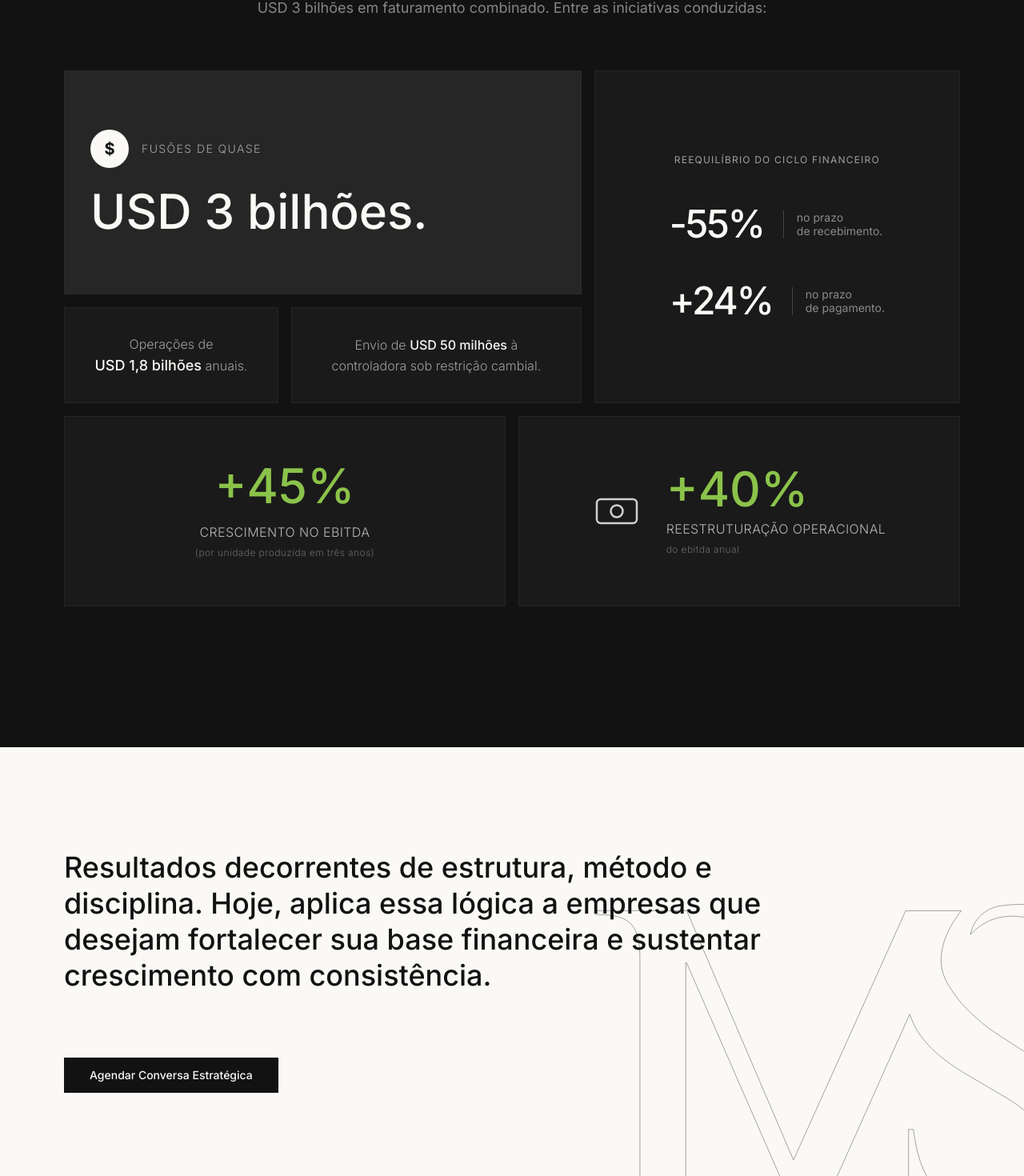
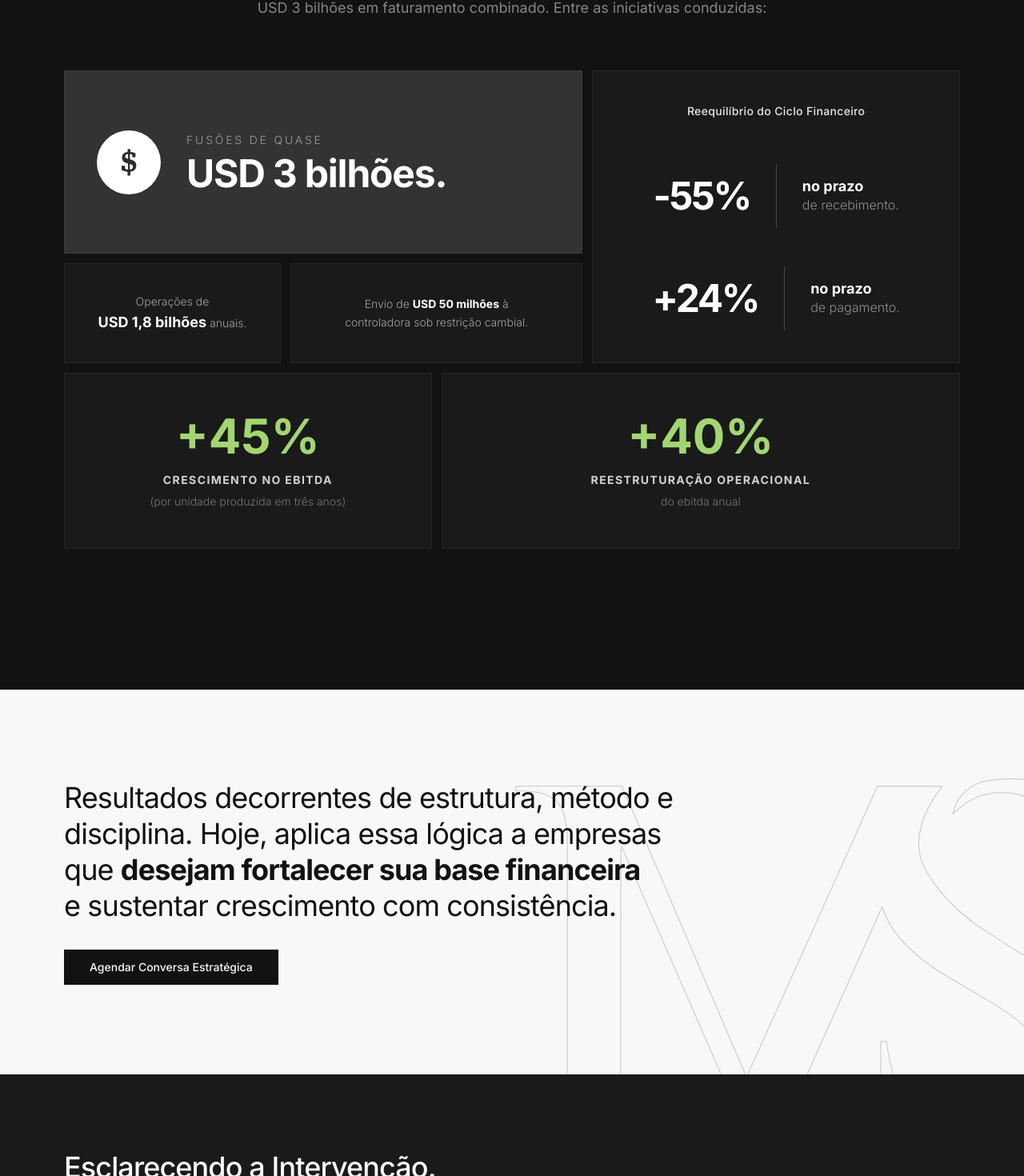
Before and after one commit to Bryanninja/michel-stawicki-web, a Next.js app: page /experiencia in a window 1280 px wide. Shown: the part 1753-3223 px from the top of the page at 80% size. Built offline with nearby package versions, Linux system fonts and the light colour scheme.

Commit message:
feat: adjust across the entire page to match the faithful design.

```diff
--- a/app/components/BentoGrid.tsx
+++ b/app/components/BentoGrid.tsx
@@ -1,53 +1,67 @@
+"use client";
+
 import Container from "./Container";
 import FadeIn from "./FadeIn";
 
 const BentoGrid = () => {
   return (
-    <section className=" mb-24">
+    <section className="mb-24">
       <Container>
         <FadeIn>
-          <div className="grid grid-cols-1 md:grid-cols-12 gap-4  mx-auto">
-            {/* CARD 1: Fusões (Ocupa 7 colunas) */}
-            <div className="md:col-span-7 bg-[#262626] p-8 flex flex-col justify-center gap-6 border border-brand-gray/10 min-h-[280px]">
-              <div className="flex items-center gap-4">
-                <div className="w-12 h-12 rounded-full bg-brand-white flex items-center justify-center text-brand-black font-bold text-xl">
+          <div className="grid grid-cols-1 md:grid-cols-12 gap-3 mx-auto">
+            {/* CARD 1: Fusões (Top Left) */}
+            <div className="md:col-span-7 bg-[#333333] p-10 flex items-center gap-8 min-h-[220px] border border-white/5">
+              <div className="w-20 h-20 rounded-full bg-white flex items-center justify-center shrink-0">
+                <span className="text-surface-hover font-serif text-4xl font-bold">
                   $
+                </span>
               </div>
-                <div className="text-brand-white/60 text-sm uppercase tracking-widest font-light">
+              <div className="flex flex-col">
+                <span className="text-white/50 text-sm uppercase tracking-[0.2em] font-light mb-2">
                   Fusões de quase
-                </div>
-              </div>
-              <div className="text-4xl md:text-6xl font-sans font-medium text-brand-white">
+                </span>
+                <h3 className="text-4xl md:text-5xl font-sans font-bold text-white tracking-tight">
                   USD 3 bilhões.
+                </h3>
               </div>
             </div>
 
-            {/* CARD 2: Ciclo Financeiro (Ocupa 5 colunas e 2 linhas de altura!) */}
-            <div className="md:col-span-5 md:row-span-2 bg-surface p-8 border border-brand-gray/20 flex flex-col items-center justify-center">
-              <div className="text-brand-white/60 text-xs uppercase tracking-widest mb-12 text-center">
+            {/* CARD 2: Ciclo Financeiro (Right - Span 2 Rows) */}
+            <div className="md:col-span-5 md:row-span-2 bg-[#1a1a1a] p-10 border border-white/5 flex flex-col items-center justify-center text-center">
+              <span className="text-white text-sm font-medium tracking-wide mb-14 opacity-90">
                 Reequilíbrio do Ciclo Financeiro
-              </div>
-              <div className="space-y-12">
-                <div className="flex items-center gap-6">
-                  <span className="text-5xl font-sans font-medium text-brand-white tracking-tighter">
+              </span>
+
+              <div className="space-y-12 w-full ">
+                {/* Bloco -55% */}
+                <div className="flex items-center justify-center gap-8">
+                  <span className="text-5xl font-sans font-bold text-white tracking-tighter">
                     -55%
                   </span>
-                  <div className="border-l border-brand-white/20 pl-4">
-                    <span className="text-brand-white/50 text-sm leading-tight block">
+                  {/* A BARRINHA DE SEPARAÇÃO */}
+                  <div className="h-20 w-[1px] bg-white/20 shrink-0" />
+                  <div className="text-left">
+                    <span className="text-white font-bold text-lg block leading-none mb-1">
                       no prazo
-                      <br />
+                    </span>
+                    <span className="text-white/50 text-base font-light block leading-tight">
                       de recebimento.
                     </span>
                   </div>
                 </div>
-                <div className="flex items-center gap-6">
-                  <span className="text-5xl font-sans font-medium text-brand-white tracking-tighter">
+
+                {/* Bloco +24% */}
+                <div className="flex items-center justify-center gap-8">
+                  <span className="text-5xl font-sans font-bold text-white tracking-tighter">
                     +24%
                   </span>
-                  <div className="border-l border-brand-white/20 pl-4">
-                    <span className="text-brand-white/50 text-sm leading-tight block">
+                  {/* A BARRINHA DE SEPARAÇÃO */}
+                  <div className="h-20 w-[1px] bg-white/20 shrink-0" />
+                  <div className="text-left">
+                    <span className="text-white font-bold text-lg block leading-none mb-1">
                       no prazo
-                      <br />
+                    </span>
+                    <span className="text-white/50 text-base font-light block leading-tight">
                       de pagamento.
                     </span>
                   </div>
@@ -55,68 +69,50 @@ const BentoGrid = () => {
               </div>
             </div>
 
-            {/* CARD 3: Operações (Sob o Card 1) */}
-            <div className="md:col-span-3 bg-surface p-8 border border-brand-gray/20 flex flex-col justify-center text-center">
-              <p className="text-brand-white/60 text-base leading-relaxed font-light">
+            {/* CARD 3: Operações (Middle Left) */}
+            <div className="md:col-span-3 bg-surface p-8 border border-white/5 flex items-center justify-center text-center">
+              <p className="text-white/60 text-sm leading-relaxed font-light">
                 Operações de <br />
-                <strong className="text-brand-white font-medium text-lg">
+                <strong className="text-white font-bold text-lg">
                   USD 1,8 bilhões
                 </strong>{" "}
                 anuais.
               </p>
             </div>
 
-            {/* CARD 4: Envio USD (Sob o Card 1) */}
-            <div className="md:col-span-4 bg-surface p-8 border border-brand-gray/20 flex flex-col justify-center text-center">
-              <p className="text-brand-white/60 text-base leading-relaxed font-light">
+            {/* CARD 4: Envio USD (Middle Center) */}
+            <div className="md:col-span-4 bg-surface p-8 border border-white/5 flex items-center justify-center text-center">
+              <p className="text-white/60 text-sm leading-relaxed font-light">
                 Envio de{" "}
-                <strong className="text-brand-white font-medium">
-                  USD 50 milhões
-                </strong>{" "}
-                à controladora sob restrição cambial.
+                <strong className="text-white font-bold">USD 50 milhões</strong>{" "}
+                à <br /> controladora sob restrição cambial.
               </p>
             </div>
 
-            {/* CARD 5: EBITDA 1 (Larga embaixo) */}
-            <div className="md:col-span-6 bg-surface p-14 border border-brand-gray/20 flex flex-col items-center justify-center text-center gap-4">
-              <span className="text-6xl font-sans font-medium text-[#8bc34a]">
+            {/* CARD 5: EBITDA Crescimento (Bottom Left) */}
+            <div className="md:col-span-5 bg-surface p-12 border border-white/5 flex flex-col items-center justify-center text-center">
+              <span className="text-6xl font-sans font-bold text-[#a3d672] mb-4">
                 +45%
               </span>
-              <p className="text-brand-white/70 text-base uppercase tracking-wide font-light max-w-xs">
-                Crescimento no EBITDA <br />
-                <span className="text-xs opacity-50 lowercase">
+              <p className="text-white/80 text-sm uppercase tracking-widest font-bold  leading-tight">
+                Crescimento no EBITDA
+                <span className="block mt-2 text-sm text-white/40 lowercase font-light tracking-normal">
                   (por unidade produzida em três anos)
                 </span>
               </p>
             </div>
 
-            {/* CARD 6: EBITDA 2 (Larga embaixo) */}
-            <div className="md:col-span-6 bg-surface p-14 border border-brand-gray/20 flex flex-col md:flex-row items-center justify-center gap-8">
-              <div className="opacity-80">
-                <svg
-                  width="60"
-                  height="60"
-                  viewBox="0 0 24 24"
-                  fill="none"
-                  stroke="white"
-                  strokeWidth="1"
-                >
-                  <rect x="2" y="6" width="20" height="12" rx="2" />
-                  <circle cx="12" cy="12" r="3" />
-                  <path d="M6 12h.01M18 12h.01" />
-                </svg>
-              </div>
-              <div className="text-center md:text-left">
-                <div className="text-6xl font-sans font-medium text-[#8bc34a] mb-2">
+            {/* CARD 6: EBITDA Reestruturação (Bottom Right - SEM ÍCONE) */}
+            <div className="md:col-span-7 bg-surface p-12 border border-white/5 flex flex-col items-center justify-center text-center">
+              <span className="text-6xl font-sans font-bold text-[#a3d672] mb-4">
                 +40%
-                </div>
-                <p className="text-brand-white/70 text-base uppercase tracking-wide font-light">
-                  Reestruturação operacional <br />
-                  <span className="text-xs opacity-50 lowercase">
+              </span>
+              <p className="text-white/80 text-sm uppercase tracking-widest font-bold leading-tight">
+                Reestruturação operacional
+                <span className="block mt-2 text-sm text-white/40 lowercase font-light tracking-normal">
                   do EBITDA anual
                 </span>
               </p>
-              </div>
             </div>
           </div>
         </FadeIn>
--- a/app/components/Cta.tsx
+++ b/app/components/Cta.tsx
@@ -1,60 +1,66 @@
 import Button from "./Button";
 import Container from "./Container";
 import FadeIn from "./FadeIn";
+import { ReactNode } from "react";
 
 interface CtaProps {
-  title: string;
-  description?: string; // Opcional, alguns CTAs podem não ter
-  showLogo?: boolean; // Se true, mostra o MS gigante no fundo
+  title: ReactNode; // Mudamos para ReactNode para você poder usar <b> em partes do texto
+  description?: string;
+  variant?: "centered" | "left"; // Controla o layout
+  showLogo?: boolean;
 }
+
+// ... (mantenha os imports)
 
 export default function Cta({
   title,
   description,
+  variant = "centered",
   showLogo = false,
 }: CtaProps) {
+  const isLeft = variant === "left";
+
   return (
-    <section className="bg-brand-white py-32 relative overflow-hidden">
-      {/* Logo "MS" em outline: Só aparece se showLogo for true */}
+    <section className="bg-[#F9F8F6] py-20 md:py-28 relative overflow-hidden border-t border-brand-gray/5">
       {showLogo && (
-        <div className="absolute right-[-5%] bottom-[-10%] opacity-100 select-none pointer-events-none">
+        <div className="absolute right-[-5%] bottom-[-25%] opacity-[0.5] select-none pointer-events-none z-0">
           <img
             src="/ms-outline.svg"
-            className="w-[300px] lg:w-[400px] xl:w-[600px]"
+            className="w-[400px] lg:w-[700px]"
             alt="MS logo background"
           />
         </div>
       )}
 
-      <Container
-        className={` relative z-10 flex flex-col gap-10 ${showLogo ? "text-left" : "items-center text-center"}`}
+      <Container className="relative z-10">
+        <div
+          className={`flex flex-col gap-8 ${isLeft ? "items-start text-left" : "items-center text-center"}`}
         >
           <FadeIn>
-          {/* Título: Usa o que você passar na página */}
+            {/* Reduzi o tamanho: de 5xl para 4xl no desktop e de 3xl para 2xl no mobile */}
             <h2
-            className={`font-sans font-medium text-3xl md:text-4xl  text-brand-black max-w-4xl leading-tight text-pretty ${showLogo ? "text-left" : "text-center"} `}
+              className={`font-sans text-2xl md:text-4xl text-brand-black leading-tight tracking-tight text-balance ${isLeft ? "max-w-3xl" : "max-w-2xl font-medium"}`}
             >
               {title}
             </h2>
           </FadeIn>
 
+          {description && (
             <FadeIn delay={0.2}>
-          {/* Descrição: Só aparece se você passar uma */}
-          {description && (
-            <p className="font-sans text-brand-black/70 text-lg max-w-2xl font-light leading-relaxed">
+              <p
+                className={`font-sans text-brand-black/70 text-lg font-light leading-relaxed ${isLeft ? "max-w-xl" : "max-w-2xl"}`}
+              >
                 {description}
               </p>
+            </FadeIn>
           )}
-        </FadeIn>
 
           <FadeIn delay={0.3}>
-          <div className="shrink-0">
-            {/* Usando o nosso componente de botão com a variante preta */}
             <Button href="/conversa-estrategica" variant="solid">
               Agendar Conversa Estratégica
             </Button>
+          </FadeIn>
         </div>
-        </FadeIn>
       </Container>
     </section>
   );
--- a/app/components/Faq.tsx
+++ b/app/components/Faq.tsx
@@ -5,7 +5,6 @@ import Container from "./Container";
 import FadeIn from "./FadeIn";
 
 export default function Faq() {
-  // Estado para controlar qual pergunta está aberta
   const [openIndex, setOpenIndex] = useState<number | null>(null);
 
   const toggleFaq = (index: number) => {
@@ -14,25 +13,25 @@ export default function Faq() {
 
   const faqs = [
     {
-      question: "Como é definido o escopo da intervenção na minha empresa?",
+      question: "A intervenção substitui a minha equipe financeira atual?",
       answer:
-        "A intervenção não segue pacotes de prateleira. Toda atuação é estritamente orientada pelo momento estrutural da empresa. Primeiro realizamos a Conversa Estratégica para compreender o grau de maturidade da equipe; só então desenhamos uma intervenção cirúrgica com foco no fortalecimento da sua base.",
+        "Não. A intervenção não visa substituir, mas capacitar e reestruturar. Atuamos em conjunto com a sua liderança financeira atual, fornecendo a eles novos critérios, processos e instrumentos decisórios para que consigam lidar com a nova complexidade da operação.",
+    },
+    {
+      question: "Qual é a duração média de um projeto de intervenção?",
+      answer:
+        "A duração é estritamente orientada pelo momento estrutural da empresa. Diferente de consultorias tradicionais com pacotes de horas fixos, nosso foco é a consolidação definitiva da base financeira. O cronograma exato e os marcos de entrega são desenhados apenas após a Conversa Estratégica e o diagnóstico inicial.",
+    },
+    {
+      question: "A metodologia se aplica ao meu setor específico de atuação?",
+      answer:
+        "Sim. A lógica de geração de caixa, estrutura de capital e reequilíbrio de ciclo financeiro são universais. A vivência em ambientes industriais, corporativos e de projetos permite adaptar os princípios da arquitetura financeira às particularidades e desafios regulatórios de qualquer mercado.",
     },
     {
       question:
-        "Qual é o momento ideal para buscar essa reestruturação financeira?",
+        "O trabalho envolve a execução ou apenas a entrega de um plano?",
       answer:
-        "O momento crítico surge quando o crescimento do negócio ultrapassa a capacidade da estrutura atual. À medida que a escala aumenta, pontos isolados deixam de ser o problema. Se a sua operação atingiu um nível onde a falta de clareza trava o crescimento, é o momento de evoluir a base.",
-    },
-    {
-      question: "Quais são as entregas reais ao final do processo?",
-      answer:
-        "Mais do que relatórios, a intervenção entrega evolução estrutural. Ao final do processo, a empresa passa a operar com organização financeira disciplinada e instrumentos reais de gestão que permitem decisões com previsibilidade para sustentar o próximo ciclo de crescimento.",
-    },
-    {
-      question: "Como funciona a Conversa Estratégica e qual o próximo passo?",
-      answer:
-        "É um encontro estruturado focado no entendimento consistente da dinâmica do seu negócio. Analisamos seu modelo de geração de resultado, ciclo financeiro e prioridades. A partir dessa análise, avaliamos o alinhamento. Se houver convergência, definimos os próximos passos de forma objetiva.",
+        "A atuação vai além do diagnóstico. O método inclui a implementação assistida: construímos a estrutura lado a lado com a sua gestão, organizamos as rotinas e validamos as entregas na prática. O objetivo final é a transferência real de padrão operacional, e não a entrega de um relatório teórico.",
     },
   ];
 
@@ -41,7 +40,7 @@ export default function Faq() {
       <Container>
         <FadeIn>
           <h2 className="font-sans font-medium text-3xl md:text-4xl text-brand-white mb-12 tracking-tight">
-            Ficou com alguma dúvida?
+            Esclarecendo a Intervenção.
           </h2>
         </FadeIn>
 
@@ -57,9 +56,10 @@ export default function Faq() {
                     {faq.question}
                   </span>
 
-                  {/* Ícone de Seta com rotação animada */}
                   <svg
-                    className={`w-5 h-5 text-brand-white/50 transform transition-transform duration-300 ${openIndex === index ? "rotate-180" : ""}`}
+                    className={`w-5 h-5 text-brand-white/50 transform transition-transform duration-300 shrink-0 ${
+                      openIndex === index ? "rotate-180" : ""
+                    }`}
                     fill="none"
                     viewBox="0 0 24 24"
                     stroke="currentColor"
@@ -73,7 +73,6 @@ export default function Faq() {
                   </svg>
                 </button>
 
-                {/* Corpo da Resposta animado */}
                 <div
                   className={`overflow-hidden transition-all duration-500 ease-in-out ${
                     openIndex === index
--- a/app/experiencia/page.tsx
+++ b/app/experiencia/page.tsx
@@ -83,8 +83,16 @@ export default function Experiencia() {
         <BentoGrid />
       </main>
       <Cta
-        title="Resultados decorrentes de estrutura, método e disciplina. Hoje, aplica essa lógica a empresas que desejam fortalecer sua base financeira e sustentar crescimento com consistência."
-        showLogo={true}
+        variant="left"
+        showLogo
+        title={
+          <>
+            Resultados decorrentes de estrutura, método e disciplina. Hoje,
+            aplica essa lógica a empresas que{" "}
+            <b>desejam fortalecer sua base financeira</b> e sustentar
+            crescimento com consistência.
+          </>
+        }
       />
       <Faq />
       <Footer />
```
Also changed, not shown: app/atuacao/page.tsx (+10 -13 lines), app/components/AtuaçãoGlobal.tsx (+35 -32 lines), app/components/ContactForm.tsx (+64 -57 lines), app/components/Crescimento.tsx (+15 -15 lines), app/components/Entregas.tsx (+52 -23 lines), app/components/Hero.tsx (+5 -7 lines), app/components/InterventionDetail.tsx (added, +42 -0 lines), app/page.tsx (+9 -2 lines), public/reuniao-michel.webp (added). Lines whose indentation alone changed are shown as unchanged.
